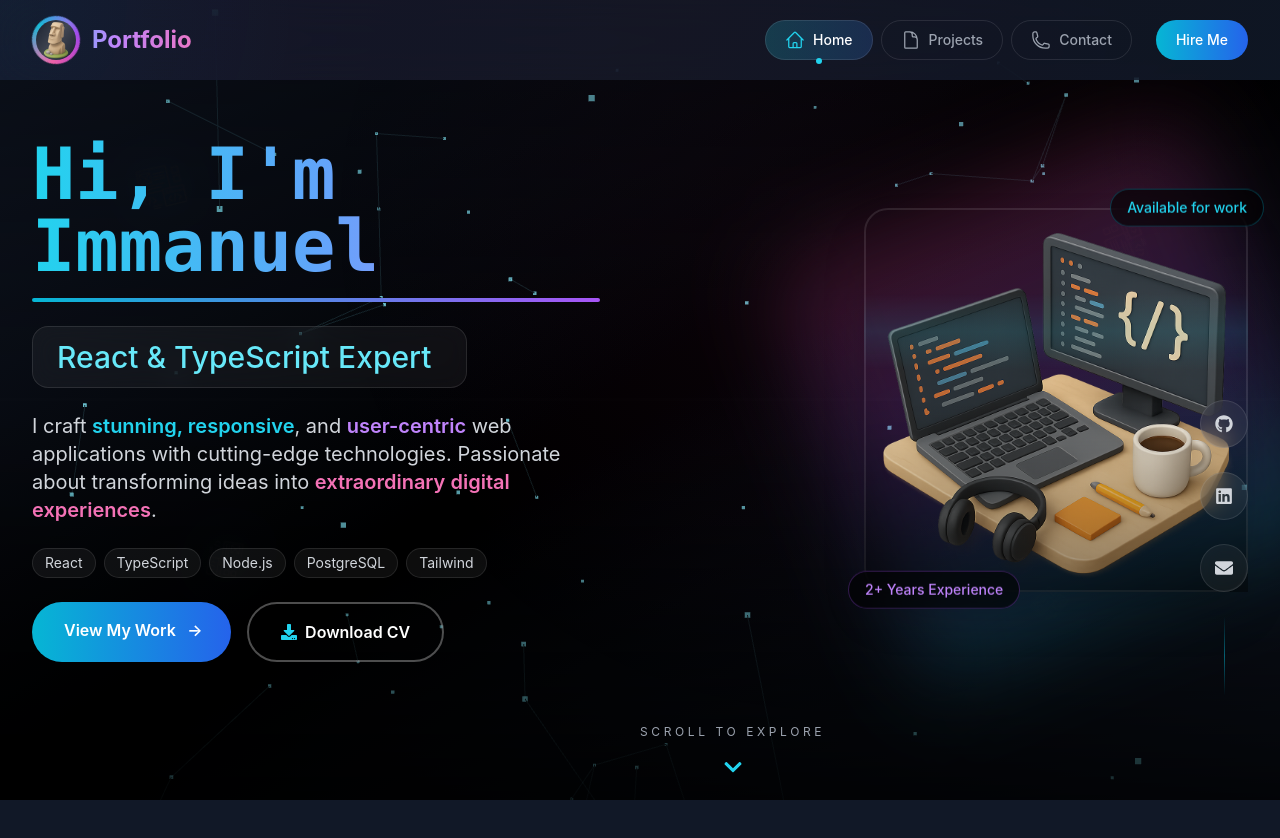
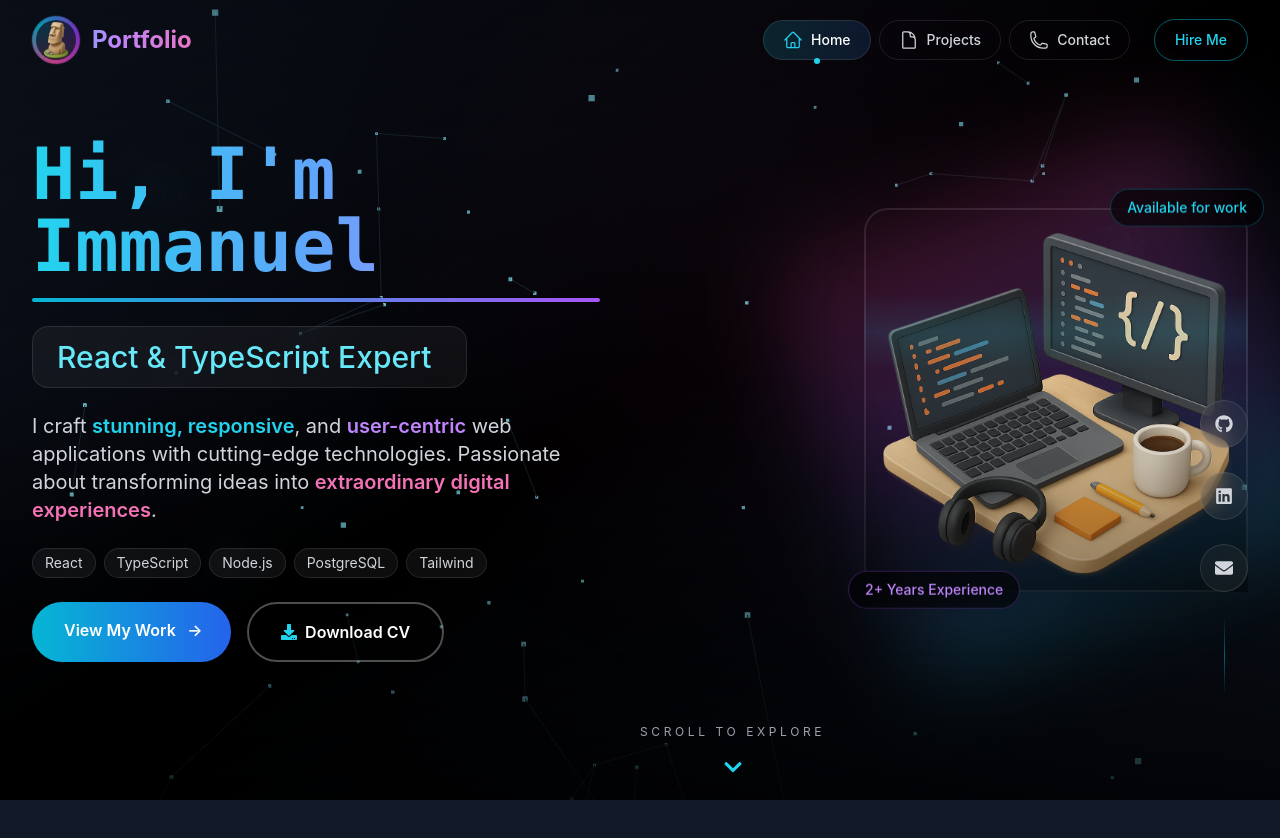
Before and after one commit to ImmanuelJoya/Portfolio_, a React (Vite) app: page / in a window 1280 px wide. Shown: the top 838 px of the page. Built offline with nearby package versions, Linux system fonts and the light colour scheme.

Commit message:
updated nav bar

```diff
--- a/src/components/Navbar.jsx
+++ b/src/components/Navbar.jsx
@@ -15,12 +15,14 @@
   const mouseX = useMotionValue(0);
   const mouseY = useMotionValue(0);
 
-  const bgOpacity = useMotionValue(0);
-  const smoothBgOpacity = useSpring(bgOpacity, { stiffness: 100, damping: 30 });
+  // Smooth opacity transition for navbar content
+  const navOpacity = useMotionValue(1);
+  const smoothNavOpacity = useSpring(navOpacity, { stiffness: 100, damping: 30 });
 
   useMotionValueEvent(scrollY, 'change', (latest) => {
     const previous = scrollY.getPrevious();
 
+    // Hide on scroll down, show on scroll up
     if (latest > previous && latest > 100) {
       setHidden(true);
     } else {
@@ -28,7 +30,6 @@
     }
 
     setScrolled(latest > 50);
-    bgOpacity.set(latest > 50 ? 1 : 0);
   });
 
   useEffect(() => {
@@ -60,110 +61,198 @@
 
   return (
     <>
-      {/* Progress bar */}
-      <motion.div className="fixed top-0 left-0 right-0 h-1 bg-gradient-to-r from-cyan-400 via-purple-400 to-pink-400 z-[60] origin-left" style={{ scaleX: useTransform(scrollY, [0, 1000], [0, 1]) }} />
+      {/* Progress bar at top - subtle */}
+      <motion.div
+        className="fixed top-0 left-0 right-0 h-0.5 bg-gradient-to-r from-cyan-400 via-purple-400 to-pink-400 z-[60] origin-left"
+        style={{ scaleX: useTransform(scrollY, [0, 1000], [0, 1]) }}
+      />
 
-      <motion.nav className="fixed w-full top-0 z-50 text-white" animate={{ y: hidden ? '-100%' : '0%' }} transition={{ duration: 0.35, ease: [0.4, 0, 0.2, 1] }}>
-        {/* Glassmorphism background */}
-        <motion.div className="absolute inset-0 backdrop-blur-xl" style={{ backgroundColor: useTransform(smoothBgOpacity, [0, 1], ['rgba(17, 24, 39, 0.7)', 'rgba(17, 24, 39, 0.85)']), borderBottom: useTransform(smoothBgOpacity, [0, 1], ['1px solid rgba(255,255,255,0)', '1px solid rgba(255,255,255,0.1)']) }} />
+      <motion.nav
+        className="fixed w-full top-0 z-50 text-white"
+        animate={{ y: hidden ? '-100%' : '0%' }}
+        transition={{ duration: 0.35, ease: [0.4, 0, 0.2, 1] }}
+      >
+        {/* Transparent background - no blur, no solid color */}
+        <div className="absolute inset-0 bg-transparent" />
 
-        {/* Animated gradient */}
-        <motion.div className="absolute inset-0 opacity-30" animate={{ background: ["linear-gradient(135deg, rgba(6,182,212,0.15) 0%, rgba(147,51,234,0.15) 50%, rgba(236,72,153,0.15) 100%)", "linear-gradient(135deg, rgba(147,51,234,0.15) 0%, rgba(236,72,153,0.15) 50%, rgba(6,182,212,0.15) 100%)", "linear-gradient(135deg, rgba(236,72,153,0.15) 0%, rgba(6,182,212,0.15) 50%, rgba(147,51,234,0.15) 100%)"] }} transition={{ duration: 10, repeat: Infinity, ease: "linear" }} />
-
-        {/* Mouse spotlight */}
-        <motion.div className="absolute inset-0 opacity-20 pointer-events-none" style={{ background: useTransform([mouseX, mouseY], ([x, y]) => `radial-gradient(circle 300px at ${x}px ${y}px, rgba(6,182,212,0.3), transparent)`) }} />
+        {/* Optional: Very subtle gradient that fades in on scroll */}
+        <motion.div
+          className="absolute inset-0 bg-gradient-to-b from-black/40 to-transparent pointer-events-none"
+          initial={{ opacity: 0 }}
+          animate={{ opacity: scrolled ? 1 : 0 }}
+          transition={{ duration: 0.3 }}
+        />
 
         <div className="relative max-w-7xl mx-auto px-4 sm:px-6 lg:px-8 py-4">
           <div className="flex justify-between items-center">
 
-            {/* Logo with 3D effects */}
+            {/* Logo - transparent style */}
             <motion.div whileHover={{ scale: 1.02 }} whileTap={{ scale: 0.98 }}>
               <Link to="/" className="flex items-center gap-3 group">
-                <motion.div className="relative w-12 h-12" whileHover={{ rotate: [0, -10, 10, 0], scale: 1.1 }} transition={{ duration: 0.5 }}>
-                  <motion.div className="absolute inset-0 rounded-full" style={{ background: "conic-gradient(from 0deg, #06b6d4, #9333ea, #ec4899, #06b6d4)" }} animate={{ rotate: 360 }} transition={{ duration: 8, repeat: Infinity, ease: "linear" }} />
-                  <div className="absolute inset-1 bg-gray-900 rounded-full overflow-hidden">
+                <motion.div
+                  className="relative w-12 h-12"
+                  whileHover={{ rotate: [0, -10, 10, 0], scale: 1.1 }}
+                  transition={{ duration: 0.5 }}
+                >
+                  {/* Glow ring */}
+                  <motion.div
+                    className="absolute inset-0 rounded-full opacity-80"
+                    style={{
+                      background: "conic-gradient(from 0deg, #06b6d4, #9333ea, #ec4899, #06b6d4)"
+                    }}
+                    animate={{ rotate: 360 }}
+                    transition={{ duration: 8, repeat: Infinity, ease: "linear" }}
+                  />
+                  <div className="absolute inset-1 bg-gray-900/80 backdrop-blur-sm rounded-full overflow-hidden">
                     <img src={Head} alt="Portfolio Head" className="w-full h-full object-cover" />
                   </div>
-                  <motion.div className="absolute inset-0 rounded-full bg-gradient-to-tr from-transparent via-white/20 to-transparent" animate={{ rotate: 360 }} transition={{ duration: 4, repeat: Infinity, ease: "linear" }} />
                 </motion.div>
 
                 <div className="text-2xl font-bold relative">
-                  <motion.span className="bg-gradient-to-r from-cyan-400 via-purple-400 to-pink-400 bg-clip-text text-transparent" animate={{ backgroundPosition: ["0% 50%", "100% 50%", "0% 50%"] }} transition={{ duration: 5, repeat: Infinity, ease: "linear" }} style={{ backgroundSize: "200% 200%" }}>
+                  <motion.span
+                    className="bg-gradient-to-r from-cyan-400 via-purple-400 to-pink-400 bg-clip-text text-transparent"
+                    animate={{ backgroundPosition: ["0% 50%", "100% 50%", "0% 50%"] }}
+                    transition={{ duration: 5, repeat: Infinity, ease: "linear" }}
+                    style={{ backgroundSize: "200% 200%" }}
+                  >
                     Portfolio
                   </motion.span>
-                  <motion.div className="absolute -bottom-1 left-0 h-0.5 bg-gradient-to-r from-cyan-400 to-purple-400" initial={{ width: 0 }} whileHover={{ width: "100%" }} transition={{ duration: 0.3 }} />
                 </div>
               </Link>
             </motion.div>
 
-            {/* Desktop Navigation */}
+            {/* Desktop Navigation - transparent pills */}
             <div className="hidden md:flex items-center gap-2">
               {navItems.map((item, index) => {
                 const Icon = item.icon;
                 const active = isActive(item.to);
 
                 return (
-                  <motion.div key={item.to} initial={{ opacity: 0, y: -20 }} animate={{ opacity: 1, y: 0 }} transition={{ delay: index * 0.1, duration: 0.5 }}>
+                  <motion.div
+                    key={item.to}
+                    initial={{ opacity: 0, y: -20 }}
+                    animate={{ opacity: 1, y: 0 }}
+                    transition={{ delay: index * 0.1, duration: 0.5 }}
+                  >
                     <Link to={item.to}>
-                      <motion.div className={`relative px-5 py-2.5 rounded-full font-medium text-sm flex items-center gap-2 transition-all duration-300 ${active ? 'text-white' : 'text-gray-400 hover:text-white'}`} whileHover={{ scale: 1.05, y: -2 }} whileTap={{ scale: 0.95 }}>
-                        <motion.div className={`absolute inset-0 rounded-full bg-gradient-to-r ${item.gradient}`} initial={{ opacity: 0 }} animate={{ opacity: active ? 0.2 : 0 }} whileHover={{ opacity: 0.15 }} transition={{ duration: 0.3 }} />
-                        <motion.div className="absolute inset-0 rounded-full border border-white/10" whileHover={{ borderColor: item.glow, boxShadow: `0 0 20px ${item.glow}` }} transition={{ duration: 0.3 }} />
-                        <motion.div animate={active ? { rotate: [0, 360], scale: [1, 1.2, 1] } : {}} transition={{ duration: 0.6 }}>
-                          <Icon className={`w-5 h-5 ${active ? 'text-cyan-400' : ''}`} />
-                        </motion.div>
+                      <motion.div
+                        className={`relative px-5 py-2.5 rounded-full font-medium text-sm flex items-center gap-2 transition-all duration-300 ${
+                          active ? 'text-white' : 'text-gray-300 hover:text-white'
+                        }`}
+                        whileHover={{ scale: 1.05, y: -2 }}
+                        whileTap={{ scale: 0.95 }}
+                      >
+                        {/* Background - transparent with subtle border */}
+                        <motion.div
+                          className={`absolute inset-0 rounded-full bg-gradient-to-r ${item.gradient}`}
+                          initial={{ opacity: 0 }}
+                          animate={{ opacity: active ? 0.15 : 0 }}
+                          whileHover={{ opacity: 0.1 }}
+                          transition={{ duration: 0.3 }}
+                        />
+                        <motion.div
+                          className="absolute inset-0 rounded-full border border-white/10"
+                          whileHover={{ borderColor: item.glow }}
+                          transition={{ duration: 0.3 }}
+                        />
+
+                        <Icon className={`w-5 h-5 ${active ? 'text-cyan-400' : ''}`} />
                         <span className="relative z-10">{item.label}</span>
-                        {active && <motion.div className="absolute -bottom-1 left-1/2 w-1.5 h-1.5 bg-cyan-400 rounded-full" initial={{ scale: 0, x: '-50%' }} animate={{ scale: 1, x: '-50%' }} transition={{ type: "spring", stiffness: 500, damping: 30 }} />}
+
+                        {active && (
+                          <motion.div
+                            className="absolute -bottom-1 left-1/2 w-1.5 h-1.5 bg-cyan-400 rounded-full"
+                            initial={{ scale: 0, x: '-50%' }}
+                            animate={{ scale: 1, x: '-50%' }}
+                            transition={{ type: "spring", stiffness: 500, damping: 30 }}
+                          />
+                        )}
                       </motion.div>
                     </Link>
                   </motion.div>
                 );
               })}
 
-              <motion.a href="/resume.pdf" download className="ml-4 px-5 py-2.5 rounded-full bg-gradient-to-r from-cyan-500 to-blue-600 text-white font-medium text-sm relative overflow-hidden group" whileHover={{ scale: 1.05, boxShadow: "0 0 30px rgba(6,182,212,0.4)" }} whileTap={{ scale: 0.95 }} initial={{ opacity: 0 }} animate={{ opacity: 1 }} transition={{ delay: 0.4 }}>
-                <motion.div className="absolute inset-0 bg-gradient-to-r from-blue-600 to-cyan-500" initial={{ x: '100%' }} whileHover={{ x: 0 }} transition={{ duration: 0.3 }} />
+              {/* CTA Button - transparent style */}
+              <motion.a
+                href="/resume.pdf"
+                download
+                className="ml-4 px-5 py-2.5 rounded-full border border-cyan-500/50 text-cyan-400 font-medium text-sm relative overflow-hidden group hover:bg-cyan-500/10 transition-colors"
+                whileHover={{ scale: 1.05 }}
+                whileTap={{ scale: 0.95 }}
+                initial={{ opacity: 0 }}
+                animate={{ opacity: 1 }}
+                transition={{ delay: 0.4 }}
+              >
                 <span className="relative z-10">Hire Me</span>
               </motion.a>
             </div>
 
-            {/* Mobile Menu Button */}
-            <motion.button onClick={() => setIsOpen(!isOpen)} aria-label="Toggle menu" className="md:hidden relative p-3 rounded-xl bg-white/10 backdrop-blur-xl border border-white/20" whileHover={{ scale: 1.1, boxShadow: "0 0 25px rgba(34,211,238,0.4)", borderColor: "rgba(34,211,238,0.5)" }} whileTap={{ scale: 0.9 }}>
-              <motion.div className="absolute inset-0 rounded-xl bg-gradient-to-r from-cyan-500/20 via-purple-500/20 to-pink-500/20" animate={{ opacity: isOpen ? 1 : 0.5, scale: isOpen ? 1.1 : 1 }} transition={{ duration: 0.3 }} />
+            {/* Mobile Menu Button - transparent */}
+            <motion.button
+              onClick={() => setIsOpen(!isOpen)}
+              aria-label="Toggle menu"
+              className="md:hidden relative p-3 rounded-xl bg-white/5 backdrop-blur-sm border border-white/10"
+              whileHover={{ scale: 1.1, borderColor: "rgba(34,211,238,0.5)" }}
+              whileTap={{ scale: 0.9 }}
+            >
               <div className="relative w-6 h-6">
-                <motion.span className="absolute left-0 w-6 h-0.5 bg-white rounded-full" animate={{ top: isOpen ? '50%' : '25%', rotate: isOpen ? 45 : 0, translateY: isOpen ? '-50%' : 0 }} transition={{ duration: 0.3 }} />
-                <motion.span className="absolute left-0 top-1/2 w-6 h-0.5 bg-white rounded-full -translate-y-1/2" animate={{ opacity: isOpen ? 0 : 1, scaleX: isOpen ? 0 : 1 }} transition={{ duration: 0.3 }} />
-                <motion.span className="absolute left-0 w-6 h-0.5 bg-white rounded-full" animate={{ bottom: isOpen ? '50%' : '25%', rotate: isOpen ? -45 : 0, translateY: isOpen ? '50%' : 0 }} transition={{ duration: 0.3 }} />
+                <motion.span
+                  className="absolute left-0 w-6 h-0.5 bg-white rounded-full"
+                  animate={{ top: isOpen ? '50%' : '25%', rotate: isOpen ? 45 : 0, translateY: isOpen ? '-50%' : 0 }}
+                  transition={{ duration: 0.3 }}
+                />
+                <motion.span
+                  className="absolute left-0 top-1/2 w-6 h-0.5 bg-white rounded-full -translate-y-1/2"
+                  animate={{ opacity: isOpen ? 0 : 1, scaleX: isOpen ? 0 : 1 }}
+                  transition={{ duration: 0.3 }}
+                />
+                <motion.span
+                  className="absolute left-0 w-6 h-0.5 bg-white rounded-full"
+                  animate={{ bottom: isOpen ? '50%' : '25%', rotate: isOpen ? -45 : 0, translateY: isOpen ? '50%' : 0 }}
+                  transition={{ duration: 0.3 }}
+                />
               </div>
             </motion.button>
           </div>
         </div>
 
-        {/* Mobile Menu */}
-        <motion.div className="md:hidden absolute top-full left-0 right-0 mx-4 mt-2 overflow-hidden" initial="hidden" animate={isOpen ? 'visible' : 'hidden'} exit="exit" variants={menuVariants}>
-          <div className="relative bg-gray-900/95 backdrop-blur-2xl rounded-2xl border border-white/10 shadow-2xl overflow-hidden">
-            <motion.div className="absolute inset-0" animate={{ background: ["radial-gradient(circle at 0% 0%, rgba(6,182,212,0.15) 0%, transparent 50%)", "radial-gradient(circle at 100% 100%, rgba(147,51,234,0.15) 0%, transparent 50%)", "radial-gradient(circle at 0% 0%, rgba(6,182,212,0.15) 0%, transparent 50%)"] }} transition={{ duration: 8, repeat: Infinity, ease: "linear" }} />
+        {/* Mobile Menu - semi-transparent */}
+        <motion.div
+          className="md:hidden absolute top-full left-0 right-0 mx-4 mt-2 overflow-hidden"
+          initial="hidden"
+          animate={isOpen ? 'visible' : 'hidden'}
+          exit="exit"
+          variants={menuVariants}
+        >
+          <div className="relative bg-gray-900/80 backdrop-blur-xl rounded-2xl border border-white/10 shadow-2xl overflow-hidden">
             <div className="relative p-4 space-y-2">
               {navItems.map((item) => {
                 const Icon = item.icon;
                 const active = isActive(item.to);
 
                 return (
-                  <motion.div key={item.to} variants={itemVariants} whileHover={{ x: 10, scale: 1.02 }} whileTap={{ scale: 0.98 }}>
-                    <Link to={item.to} onClick={() => setIsOpen(false)} className={`flex items-center gap-4 p-4 rounded-xl transition-all duration-300 ${active ? `bg-gradient-to-r ${item.gradient} text-white shadow-lg` : 'text-gray-300 hover:text-white hover:bg-white/10 bg-white/5'}`}>
-                      <motion.div animate={active ? { rotate: 360, scale: [1, 1.2, 1] } : {}} transition={{ duration: 0.6 }}>
-                        <Icon className="w-6 h-6" />
-                      </motion.div>
+                  <motion.div
+                    key={item.to}
+                    variants={itemVariants}
+                    whileHover={{ x: 10, scale: 1.02 }}
+                    whileTap={{ scale: 0.98 }}
+                  >
+                    <Link
+                      to={item.to}
+                      onClick={() => setIsOpen(false)}
+                      className={`flex items-center gap-4 p-4 rounded-xl transition-all duration-300 ${
+                        active
+                          ? `bg-gradient-to-r ${item.gradient} text-white shadow-lg`
+                          : 'text-gray-300 hover:text-white hover:bg-white/5 bg-white/5'
+                      }`}
+                    >
+                      <Icon className="w-6 h-6" />
                       <span className="font-medium text-lg">{item.label}</span>
-                      {active && <motion.div className="ml-auto" initial={{ scale: 0 }} animate={{ scale: 1 }} transition={{ type: "spring", stiffness: 500 }}><div className="w-2 h-2 bg-white rounded-full shadow-[0_0_10px_rgba(255,255,255,0.8)]" /></motion.div>}
                     </Link>
                   </motion.div>
                 );
               })}
-              <motion.div variants={itemVariants}>
-                <a href="/resume.pdf" download className="flex items-center justify-center gap-2 p-4 mt-2 rounded-xl bg-gradient-to-r from-cyan-500 to-blue-600 text-white font-medium" onClick={() => setIsOpen(false)}>
-                  <span>Download Resume</span>
-                  <motion.span animate={{ y: [0, 3, 0] }} transition={{ duration: 1.5, repeat: Infinity }}>↓</motion.span>
-                </a>
-              </motion.div>
             </div>
           </div>
         </motion.div>
```
